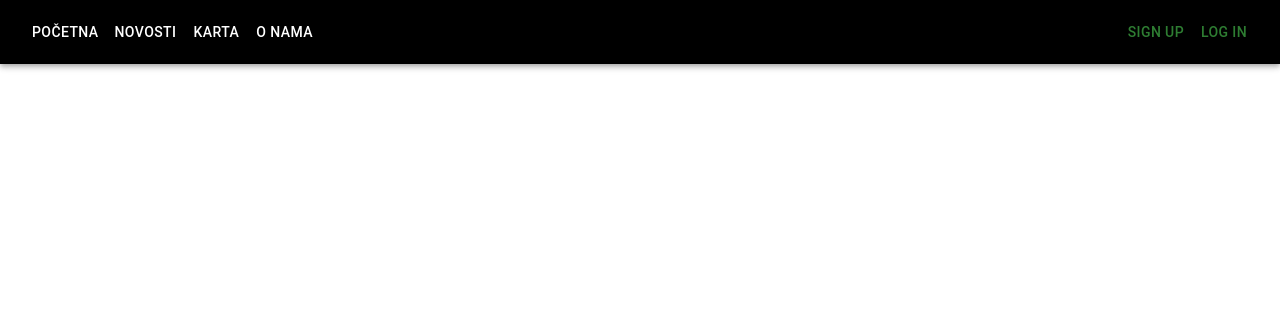
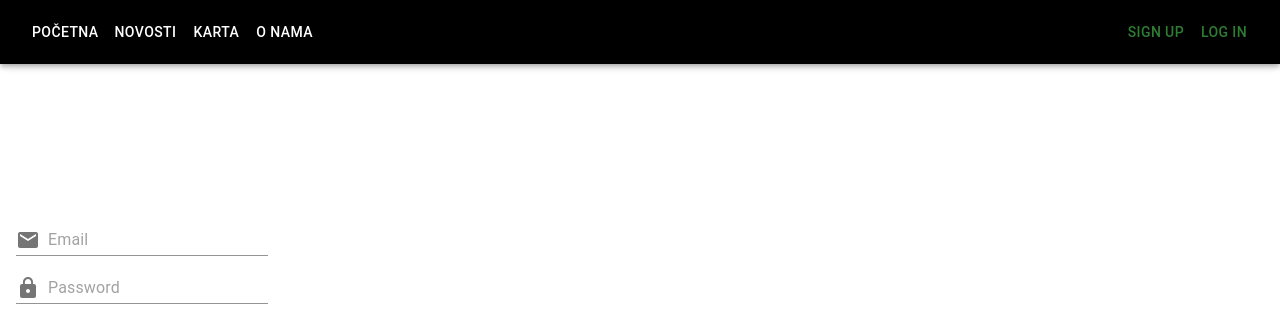
Before and after one commit to LeonardM01/Hackaton-website, a React (Create React App) app in the folder frontend/: page /login in a window 1280 px wide. Shown: the top 336 px of the page. Built offline with nearby package versions, Linux system fonts and the light colour scheme.

Commit message:
Added login page

```diff
--- a/frontend/src/components/App.jsx
+++ b/frontend/src/components/App.jsx
@@ -3,7 +3,7 @@ import { CssBaseline } from '@mui/material';
 import { Route, Routes } from 'react-router-dom';
 
 import useStyles from './styles.js';
-import { Navbar, Footer, About } from './index.js';
+import { Navbar, Footer, About, Login } from './index.js';
 
 function App() {
   const classes = useStyles();
@@ -11,6 +11,9 @@ function App() {
   return (
     <div className={classes.root}>
       <CssBaseline />
+      <Routes>
+        <Route path="/login" element={<Login />} />
+      </Routes>
       <Navbar />
       <Routes>
         <Route path="/about" element={<About />} />
--- /dev/null
+++ b/frontend/src/components/Login/Login.jsx
@@ -0,0 +1,42 @@
+import React from 'react';
+import { Box, List, ListItem, Input } from '@mui/material';
+import InputAdornment from '@mui/material/InputAdornment';
+import EmailIcon from '@mui/icons-material/Email';
+import LockIcon from '@mui/icons-material/Lock';
+
+import useStyles from './styles.js';
+
+function Login() {
+  console.log('Login');
+  const classes = useStyles();
+  return (
+    <Box component="form" className={classes.form}>
+      <List className={classes.inputList}>
+        <ListItem>
+          <Input
+            startAdornment={(
+              <InputAdornment position="start">
+                <EmailIcon />
+              </InputAdornment>
+          )}
+            placeholder="Email"
+            className={classes.input}
+          />
+        </ListItem>
+        <ListItem>
+          <Input
+            startAdornment={(
+              <InputAdornment position="start">
+                <LockIcon />
+              </InputAdornment>
+        )}
+            placeholder="Password"
+            className={classes.input}
+          />
+        </ListItem>
+      </List>
+    </Box>
+  );
+}
+
+export default Login;
--- /dev/null
+++ b/frontend/src/components/Login/styles.js
@@ -0,0 +1,13 @@
+// eslint-disable-next-line import/no-unresolved
+import { makeStyles } from '@mui/styles';
+
+export default makeStyles(() => ({
+  form: {
+    paddingTop: '13em',
+
+  },
+  inputList: {
+    display: 'block',
+    justifyContent: 'center',
+  },
+}));
--- a/frontend/src/components/Navbar/Navbar.jsx
+++ b/frontend/src/components/Navbar/Navbar.jsx
@@ -11,8 +11,8 @@ function Navbar() {
   const [mobileOpen, setMobileOpen] = useState(false);
 
   return (
-    <Box sx={{ flexGrow: 1 }}>
-      <AppBar position="absolute">
+    <Box sx={{ flexGrow: 1 }} height="auto" position="fixed">
+      <AppBar>
         <Toolbar className={classes.toolbar}>
           {isMobile && (
             <IconButton
--- a/frontend/src/components/index.js
+++ b/frontend/src/components/index.js
@@ -2,3 +2,4 @@ export { default as Navbar } from './Navbar/Navbar';
 export { default as Footer } from './Footer/Footer';
 // eslint-disable-next-line import/no-cycle
 export { default as About } from './About/About';
+export { default as Login } from './Login/Login';
```
